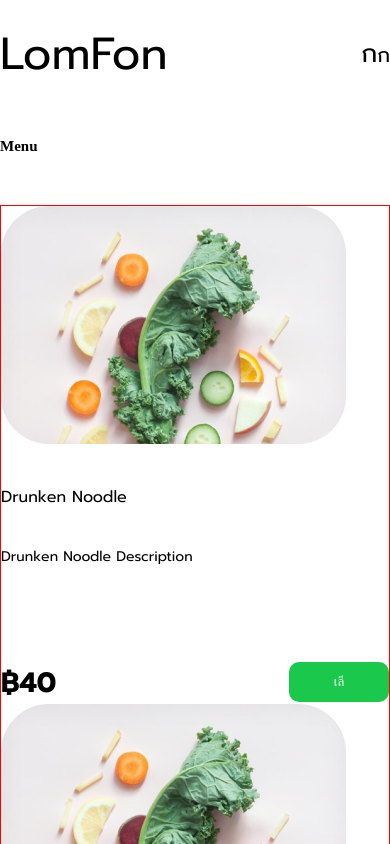
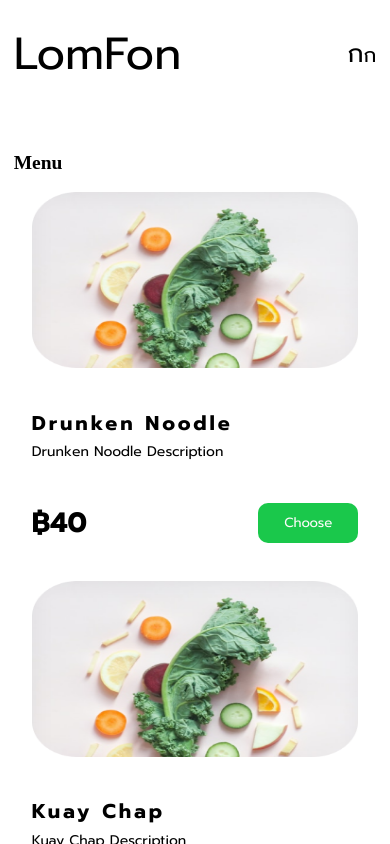
Before and after one commit to donghhan/krualomfon, a Next.js app: page /en in a window 390 px wide. Shown: the top 844 px of the page. Built offline with nearby package versions, Linux system fonts and the light colour scheme; a web font is replaced by a local one.

Commit message:
Main menu responsive design finished

```diff
--- a/messages/en.json
+++ b/messages/en.json
@@ -15,5 +15,8 @@
                 "Description": "Kuay Chap Description"
             }
         }
+    },
+    "FoodCard": {
+        "Choose": "Choose"
     }
 }
--- a/messages/th.json
+++ b/messages/th.json
@@ -15,5 +15,8 @@
                 "Description": "Kuay Chap Description"
             }
         }
+    },
+    "FoodCard": {
+        "Choose": "เลือก"
     }
 }
--- a/src/app/[locale]/page.tsx
+++ b/src/app/[locale]/page.tsx
@@ -17,6 +17,48 @@ export default function Home() {
     },
     {
       id: "kuay-chap",
+      name: t("Dish.Kuay_Chap.Name"),
+      price: 40,
+      description: t("Dish.Kuay_Chap.Description"),
+      src: food,
+    },
+    {
+      id: "kuay-chap-1",
+      name: t("Dish.Kuay_Chap.Name"),
+      price: 40,
+      description: t("Dish.Kuay_Chap.Description"),
+      src: food,
+    },
+    {
+      id: "kuay-chap-2",
+      name: t("Dish.Kuay_Chap.Name"),
+      price: 40,
+      description: t("Dish.Kuay_Chap.Description"),
+      src: food,
+    },
+    {
+      id: "1",
+      name: t("Dish.Drunken_Noodle.Name"),
+      price: 40,
+      description: t("Dish.Drunken_Noodle.Description"),
+      src: food,
+    },
+    {
+      id: "2",
+      name: t("Dish.Kuay_Chap.Name"),
+      price: 40,
+      description: t("Dish.Kuay_Chap.Description"),
+      src: food,
+    },
+    {
+      id: "3",
+      name: t("Dish.Kuay_Chap.Name"),
+      price: 40,
+      description: t("Dish.Kuay_Chap.Description"),
+      src: food,
+    },
+    {
+      id: "4",
       name: t("Dish.Kuay_Chap.Name"),
       price: 40,
       description: t("Dish.Kuay_Chap.Description"),
--- a/src/app/[locale]/style.scss
+++ b/src/app/[locale]/style.scss
@@ -3,14 +3,43 @@
 .container {
   margin-top: 5em;
 
+  @include mobile {
+    padding: 3.5%;
+  }
+
+  @include laptop {
+    padding: 0;
+  }
+
   .section-title {
+    @include mobile {
+      font-size: 5vmin;
+    }
+
     @include laptop {
       font-size: 5rem;
     }
   }
 
   .card-wrapper {
-    margin-top: 5em;
-    border: 1px solid red;
+    display: grid;
+    width: 100%;
+
+    @include mobile {
+      grid-template-columns: 1fr;
+    }
+
+    @include tablet {
+      grid-template-columns: repeat(2, 1fr);
+    }
+
+    @include laptop {
+      margin-top: 5em;
+      grid-template-columns: repeat(3, 1fr);
+    }
+
+    @include desktop {
+      grid-template-columns: repeat(4, 1fr);
+    }
   }
 }
--- a/src/components/FoodCard/FoodCard.tsx
+++ b/src/components/FoodCard/FoodCard.tsx
@@ -1,5 +1,6 @@
 import "./style.scss";
 import Image from "next/image";
+import { useTranslations } from "next-intl";
 import { type StaticImageData } from "next/image";
 
 interface FoodInfoType extends React.HTMLAttributes<HTMLDivElement | null> {
@@ -16,14 +17,18 @@ export default function FoodCard({
   description,
   src,
 }: FoodInfoType): JSX.Element {
+  const t = useTranslations("FoodCard");
+
   return (
     <div id={id} className="food-card-wrapper">
-      <Image src={src} alt="food thumbnail" />
-      <span className="name">{name}</span>
-      <p className="description">{description}</p>
+      <Image src={src} alt="food thumbnail" className="food-thumbnail" />
+      <div className="text-wrapper">
+        <span className="name">{name}</span>
+        <p className="description">{description}</p>
+      </div>
       <div className="info-wrapper">
         <span className="price">฿{price}</span>
-        <button className="order-button">เลี</button>
+        <button className="order-button">{t("Choose")}</button>
       </div>
     </div>
   );
--- a/src/components/FoodCard/style.scss
+++ b/src/components/FoodCard/style.scss
@@ -1,24 +1,58 @@
 @use "../../styles/variables/" as *;
 
 .food-card-wrapper {
-  min-height: 45rem;
   display: flex;
   flex-direction: column;
   justify-content: space-between;
   gap: 1.5em;
+  padding: 5%;
+  position: relative;
 
-  .name {
-    margin-top: 1.6em;
-    font-size: 1.6rem;
+  @include mobile {
+    width: 100%;
   }
 
-  .description {
-    min-height: 10rem;
-    margin-top: 1.6em;
-    font-size: 1.4rem;
+  .food-thumbnail {
+    width: 100%;
+    height: 50%;
+  }
+
+  .text-wrapper {
+    .name {
+      font-weight: bold;
+      letter-spacing: 0.15em;
+
+      @include mobile {
+        font-size: max(4vmin, 2rem);
+      }
+
+      @include tablet {
+        font-size: max(3vmin, 3rem);
+      }
+
+      @include laptop {
+        font-size: 1.75rem;
+        margin-top: 0.5em;
+      }
+    }
+
+    .description {
+      width: 100%;
+      margin-top: 0.25em;
+      font-size: 1.4rem;
+
+      @include mobile {
+        max-height: 4rem;
+      }
+
+      @include laptop {
+        min-height: 8rem;
+      }
+    }
   }
 
   .info-wrapper {
+    width: 100%;
     display: flex;
     justify-content: space-between;
     align-items: center;
@@ -34,7 +68,7 @@
       background-color: $green;
       color: $black_100;
       border-radius: 1rem;
-      font-family: "Kanit", sans-serif;
+      font-family: $prompt;
     }
   }
 }
--- a/src/components/header/style.scss
+++ b/src/components/header/style.scss
@@ -6,8 +6,16 @@ header {
   top: 0;
   left: 0;
   right: 0;
-  padding-top: 2em;
-  background-color: $white;
+  z-index: 1000;
+  overflow-anchor: none;
+
+  @include mobile {
+    padding: 2em 3.5% 0;
+  }
+
+  @include laptop {
+    padding-top: 2em;
+  }
 
   ul {
     display: flex;
```
